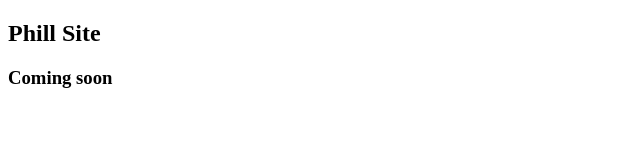
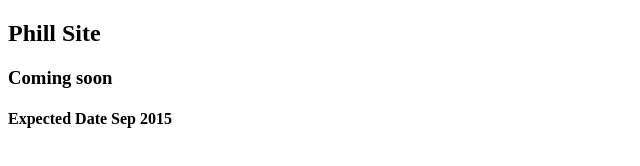
Before and after one commit to Ptakch/equanimous-kidney, a plain HTML site: page index.html in a window 1280 px wide. Shown: the whole page, without its empty margins (0-640 px from the left). Drawn offline with Linux system fonts and the light colour scheme.

Commit message:
added more info

```diff
--- a/index.html
+++ b/index.html
@@ -8,5 +8,6 @@
 <body>
 	<h2>Phill Site</h2>
 	<h3>Coming soon</h3>
+	<h4>Expected Date Sep 2015</h4>
 </body>
 </html>
```
